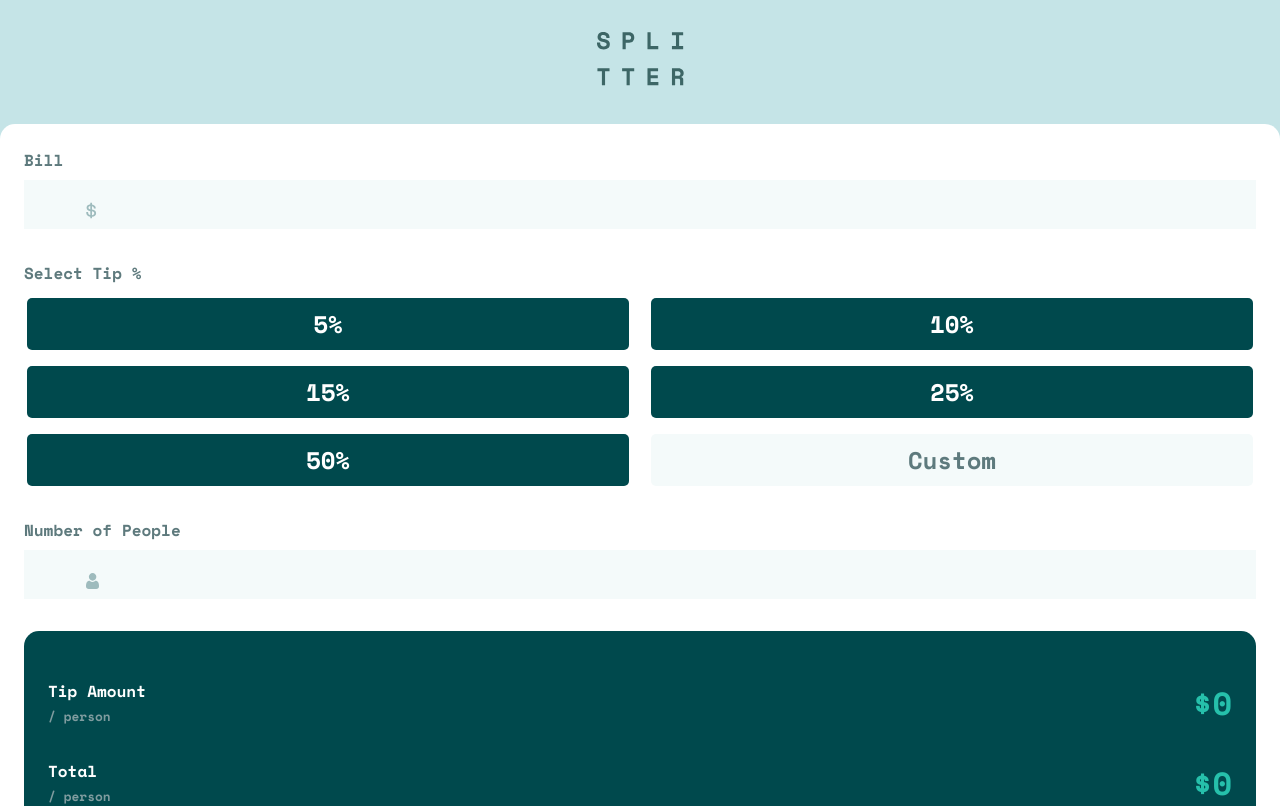
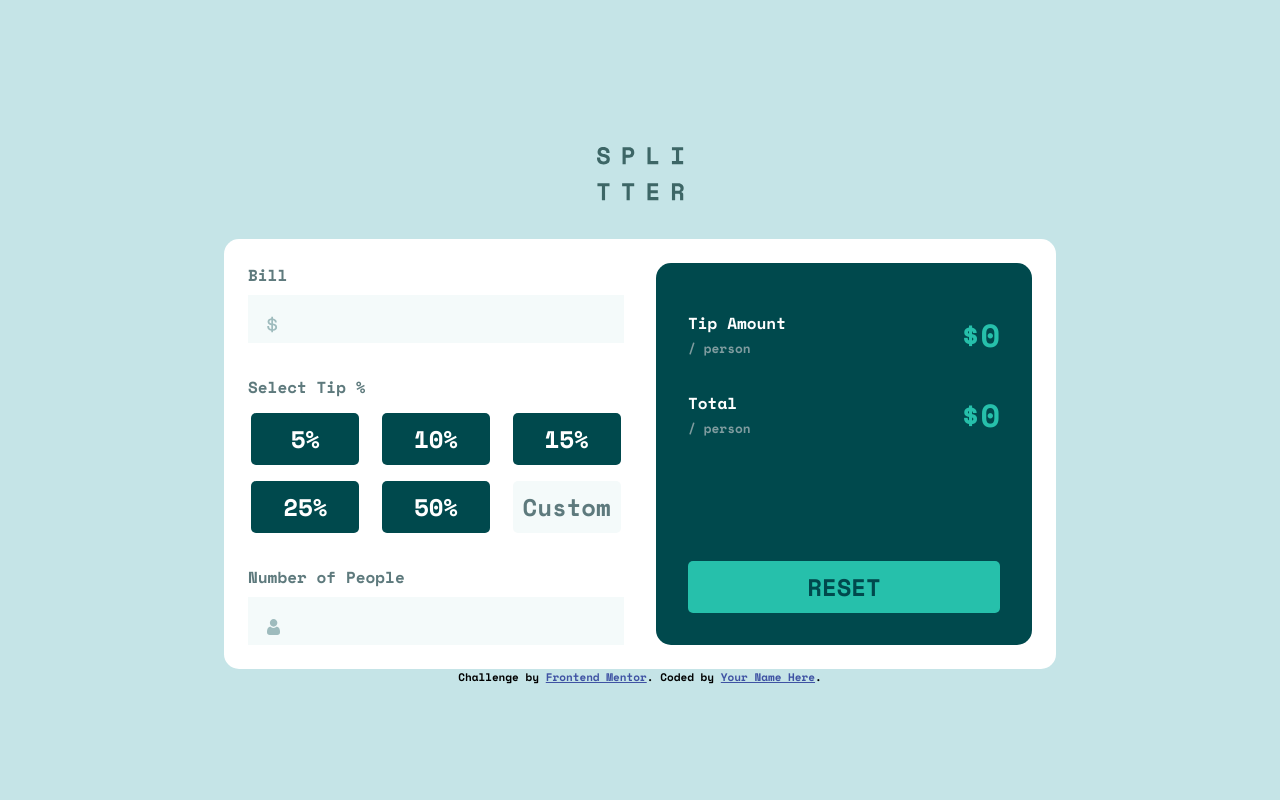
Before and after one commit to branalex94/tip-calculator, a React (Vite) app: page / in a window 1280 px wide. Shown: the top 806 px of the page. Built offline with nearby package versions, Linux system fonts and the light colour scheme.

Commit message:
Finished desktop responsive layout, no functionality

```diff
--- a/src/App.css
+++ b/src/App.css
@@ -4,4 +4,5 @@
   flex-direction: column;
   justify-content: center;
   align-items: center;
+  min-height: 100vh;
 }
--- a/src/components/CalculatorCard/calculatorCard.css
+++ b/src/components/CalculatorCard/calculatorCard.css
@@ -4,3 +4,13 @@
   padding: 1.5rem;
   border-radius: 15px 15px 0 0;
 }
+
+@media (min-width: 1024px) {
+  .main__card {
+    display: grid;
+    max-width: 65vw;
+    border-radius: 15px;
+    grid-template-columns: 1fr 1fr;
+    gap: 2rem;
+  }
+}
--- a/src/components/CalculatorCard/index.jsx
+++ b/src/components/CalculatorCard/index.jsx
@@ -6,9 +6,11 @@ import TipResult from "../TipResult";
 export default function CalculatorCard() {
   return (
     <main className="main__card">
-      <Input name="Bill" type="number" icon="dollar" />
-      <SelectTip />
-      <Input name="Number of People" type="number" icon="person" />
+      <div className="main__left-container--desktop">
+        <Input name="Bill" type="number" icon="dollar" />
+        <SelectTip />
+        <Input name="Number of People" type="number" icon="person" />
+      </div>
       <TipResult />
     </main>
   );
--- a/src/components/SelectTip/selectTip.css
+++ b/src/components/SelectTip/selectTip.css
@@ -29,3 +29,9 @@ button.tip--active {
   color: var(--Very-dark-cyan);
   background-color: var(--Strong-cyan);
 }
+
+@media (min-width: 1024px) {
+  .section__tips {
+    grid-template-columns: 1fr 1fr 1fr;
+  }
+}
--- a/src/components/TipResult/index.jsx
+++ b/src/components/TipResult/index.jsx
@@ -3,9 +3,11 @@ import "./tipResult.css";
 export default function TipResult() {
   return (
     <div className="main__result">
+      <div>
         <div className="main__result-top">
           <p className="result__left">
-          Tip Amount <br /> <span className="result__gray-text">/ person</span>
+            Tip Amount <br />
+            <span className="result__gray-text">/ person</span>
           </p>
           <span className="result__right">$0</span>
         </div>
@@ -16,6 +18,7 @@ export default function TipResult() {
           </p>
           <span className="result__right">$0</span>
         </div>
+      </div>
       <button className="result__btn">Reset</button>
     </div>
   );
--- a/src/components/TipResult/tipResult.css
+++ b/src/components/TipResult/tipResult.css
@@ -40,3 +40,13 @@
 .result__btn:hover {
   cursor: pointer;
 }
+
+@media (min-width: 1024px) {
+  .main__result {
+    margin: 0;
+    padding: 2rem;
+    display: flex;
+    flex-direction: column;
+    justify-content: space-between;
+  }
+}
```
Lines whose indentation alone changed are shown as unchanged.
